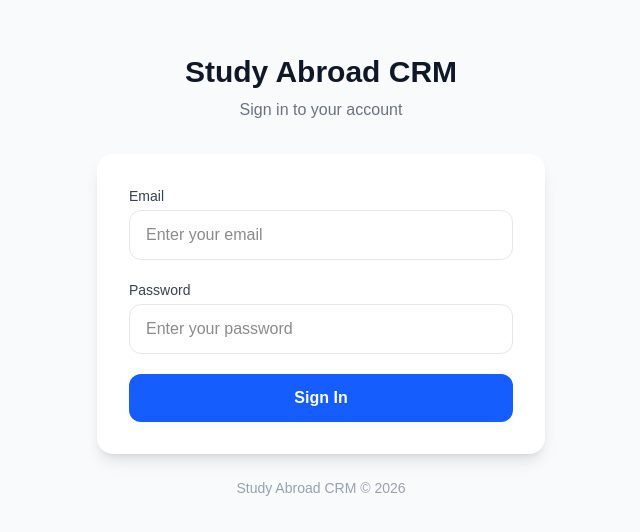
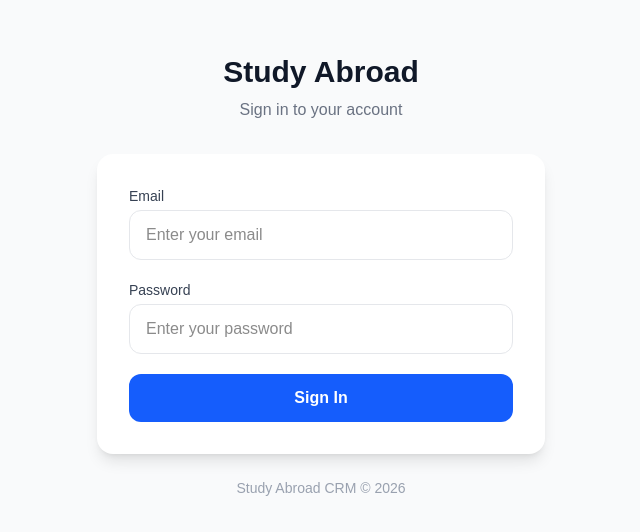
Before and after one commit to shumaila1421/study-abroad-crm-next-, a Next.js app: page /login in a window 1280 px wide. Shown: the part 124-656 px from the top of the page, without its empty margins (319-959 px from the left). Built offline with nearby package versions, Linux system fonts and the light colour scheme; no server answers.

Commit message:
login page updated

```diff
--- a/app/(auth)/login/page.tsx
+++ b/app/(auth)/login/page.tsx
@@ -38,7 +38,7 @@
     <div className="min-h-screen flex items-center justify-center bg-gray-50">
       <div className="w-full max-w-md">
         <div className="text-center mb-8">
-          <h1 className="text-3xl font-bold text-gray-900">Study Abroad CRM</h1>
+          <h1 className="text-3xl font-bold text-gray-900">Study Abroad</h1>
           <p className="text-gray-500 mt-2">Sign in to your account</p>
         </div>
 
```
